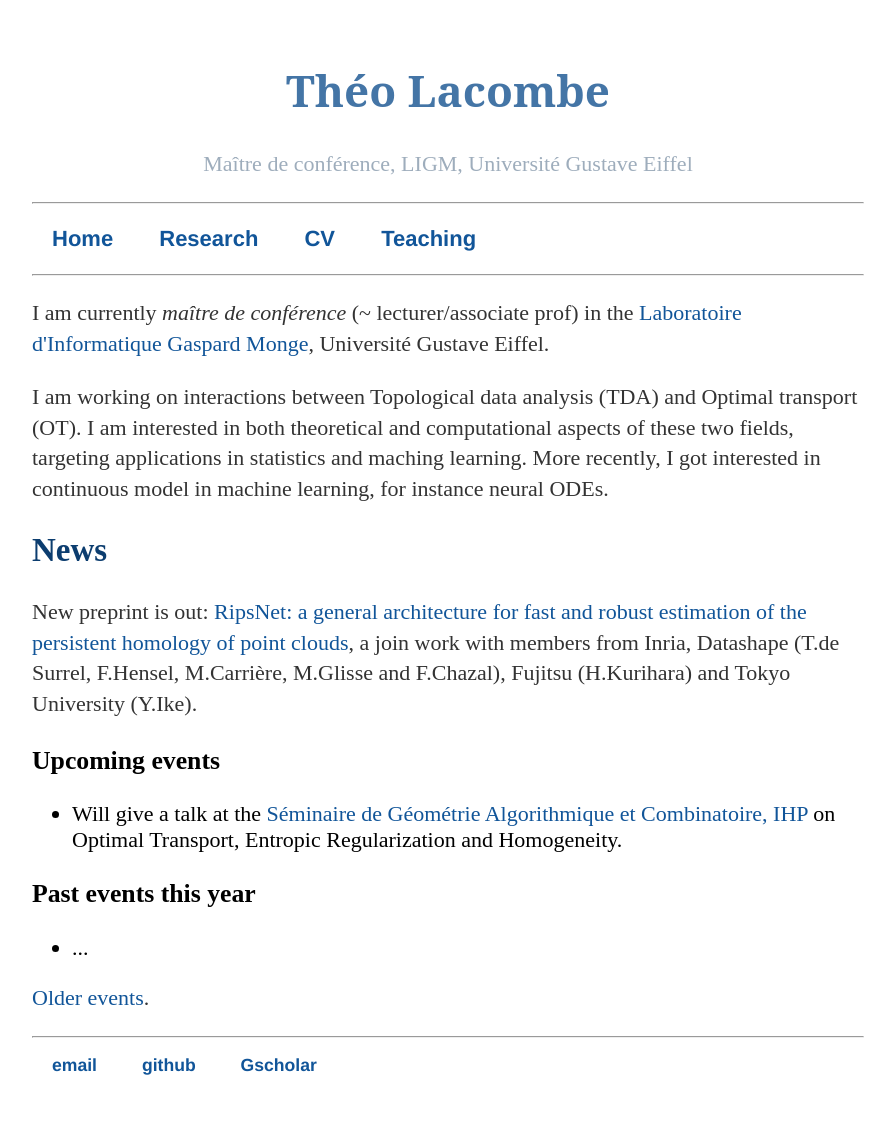
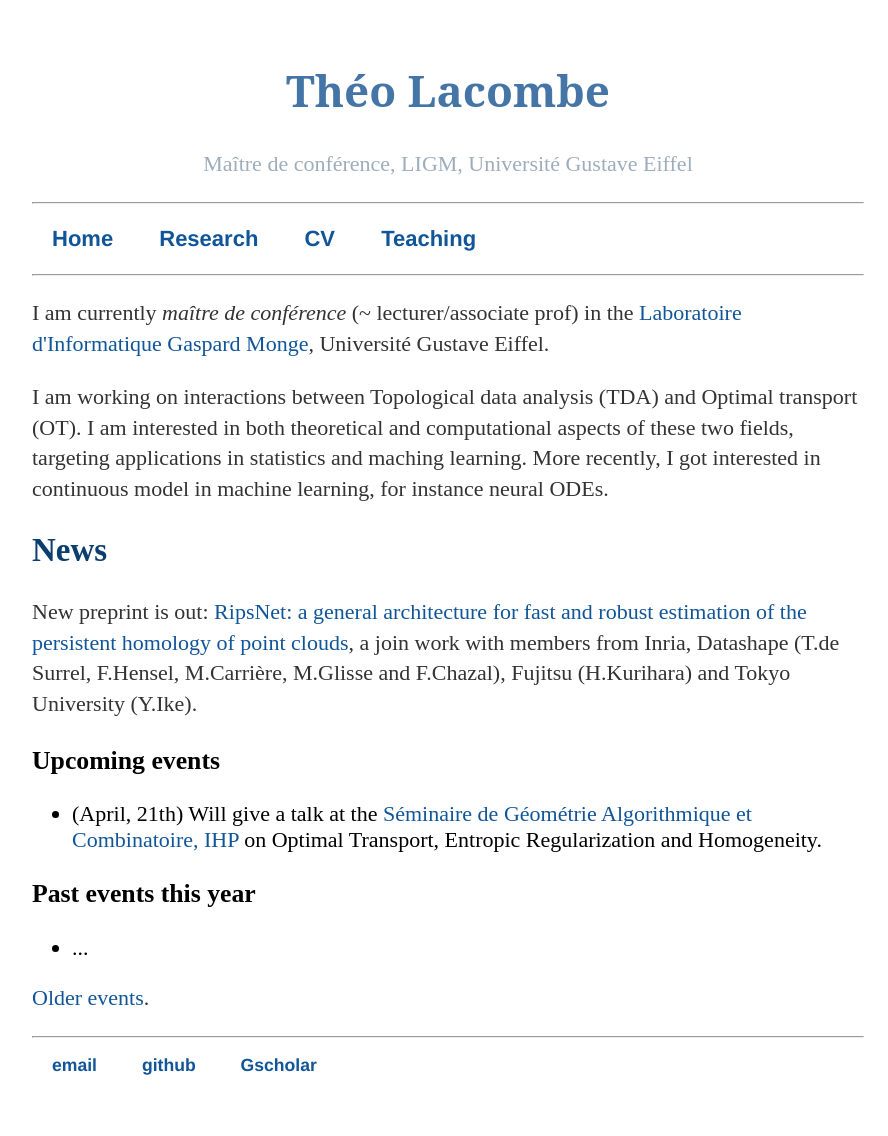
Before and after one commit to tlacombe/tlacombe.github.io, a Jekyll site: the page built from index.html, in a window 1280 px wide. Shown: the whole page, without its empty margins (192-1080 px from the left). Built offline with Jekyll 4.4.1, drawn with Linux system fonts in a browser that asks for light colours.

Commit message:
update news - typo date

```diff
--- a/index.html
+++ b/index.html
@@ -14,7 +14,7 @@ title: Théo Lacombe's webpage
 
 	<h3> Upcoming events</h3>
 	<ul>
-		<li>Will give a talk at the <a href="http://monge.univ-mlv.fr/~hubard/GAC/index.html">Séminaire de Géométrie Algorithmique et Combinatoire, IHP</a> on Optimal Transport, Entropic Regularization and Homogeneity.</li>
+		<li>(April, 21th) Will give a talk at the <a href="http://monge.univ-mlv.fr/~hubard/GAC/index.html">Séminaire de Géométrie Algorithmique et Combinatoire, IHP</a> on Optimal Transport, Entropic Regularization and Homogeneity.</li>
 	</ul>
 
         <h3> Past events this year</h3>
```
